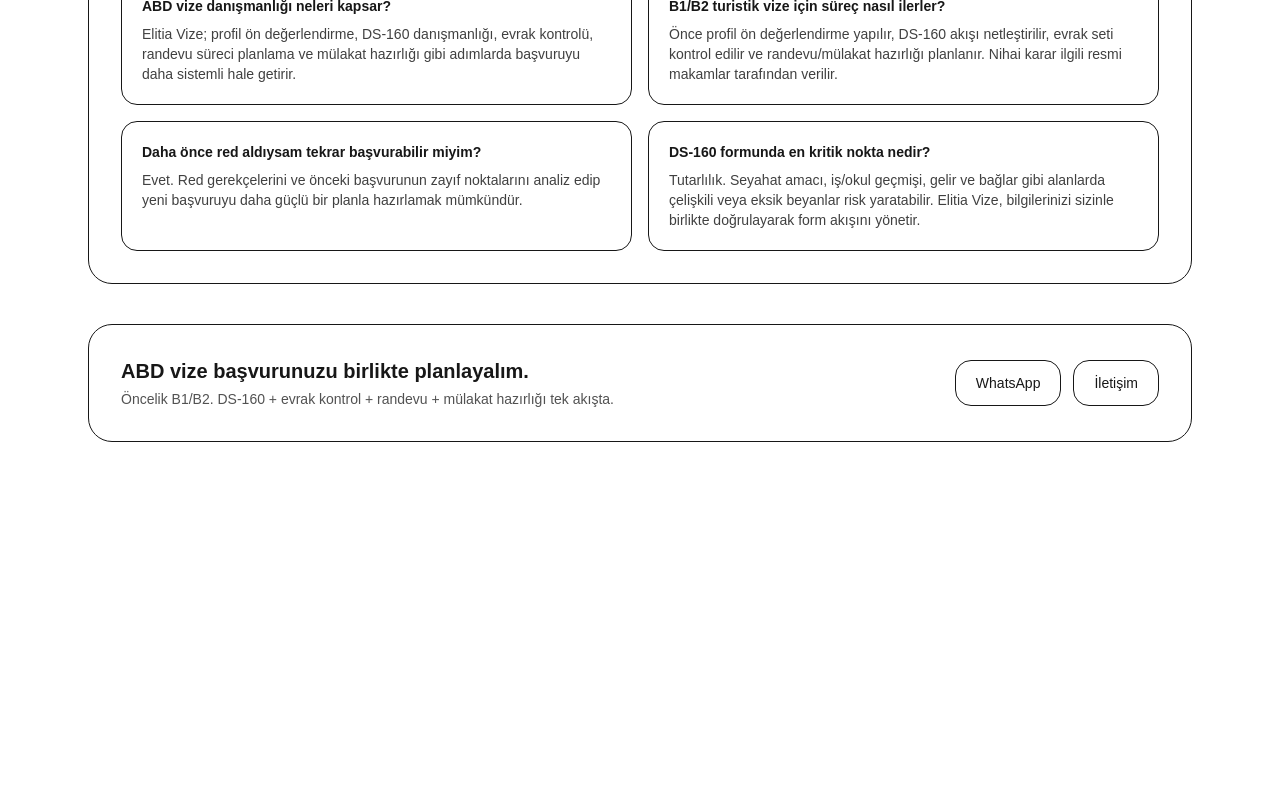
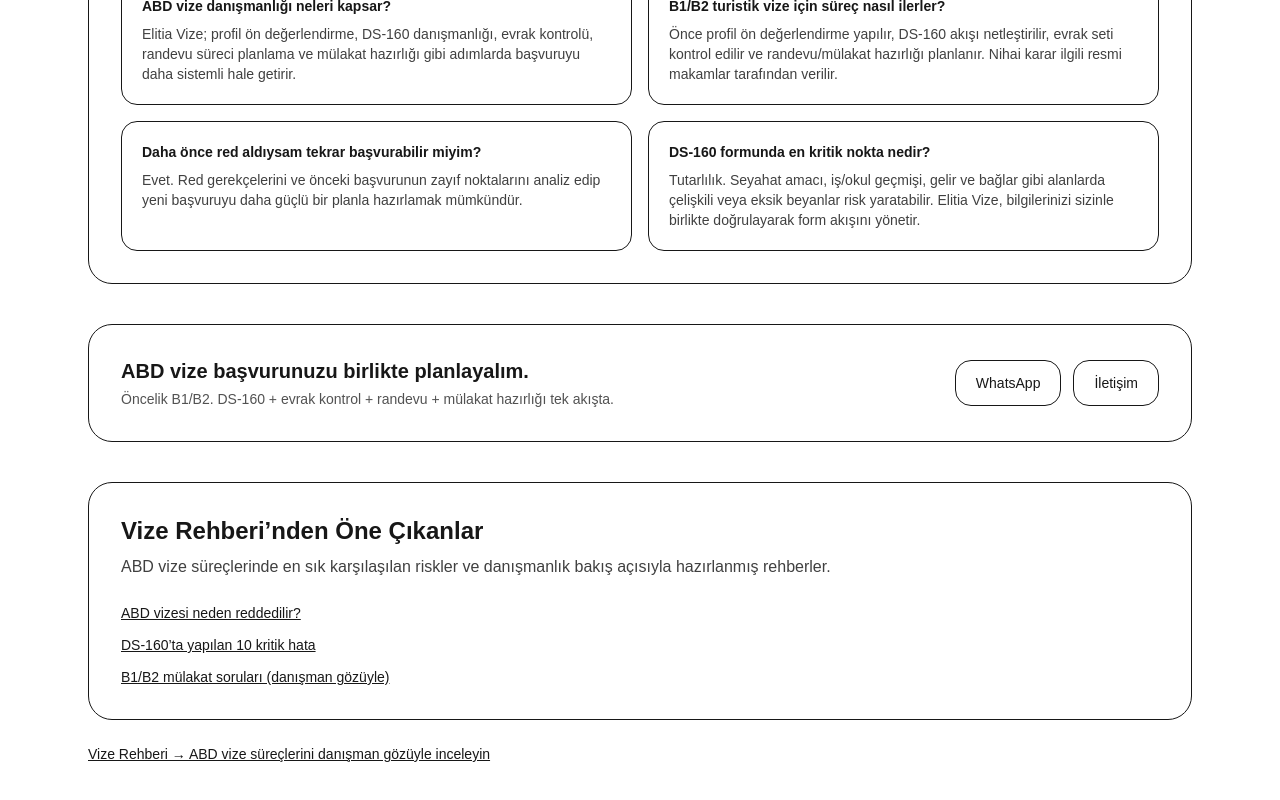
Before and after one commit to fidans/elitiavize-web, a Next.js app: page /abd-vizesi in a window 1280 px wide. Shown: the part 1405-2205 px from the top of the page. Before the commit the page ends 1895 px from the top, so only its background shows below. Built offline with nearby package versions, Linux system fonts and the light colour scheme.

Commit message:
seo: strengthen internal linking to blog

```diff
--- a/app/abd-vizesi/page.tsx
+++ b/app/abd-vizesi/page.tsx
@@ -260,6 +260,50 @@
           </div>
         </div>
       </section>
+      <section className="mt-10 rounded-3xl border p-8">
+        <h2 className="text-2xl font-semibold">
+            Vize Rehberi’nden Öne Çıkanlar
+        </h2>
+        <p className="mt-2 text-neutral-700">
+            ABD vize süreçlerinde en sık karşılaşılan riskler ve danışmanlık
+            bakış açısıyla hazırlanmış rehberler.
+        </p>
+
+        <ul className="mt-6 space-y-3 text-sm">
+            <li>
+                <Link
+                    href="/blog/abd-vizesi-neden-reddedilir"
+                className="underline"
+      >
+        ABD vizesi neden reddedilir?
+      </Link>
+    </li>
+    <li>
+      <Link
+        href="/blog/ds-160-hatalari"
+        className="underline"
+      >
+        DS-160’ta yapılan 10 kritik hata
+      </Link>
+    </li>
+    <li>
+      <Link
+        href="/blog/b1-b2-mulakat-sorulari"
+        className="underline"
+      >
+        B1/B2 mülakat soruları (danışman gözüyle)
+      </Link>
+    </li>
+  </ul>
+</section>
+<Link
+  href="/blog"
+  className="inline-flex underline text-sm mt-6"
+>
+  Vize Rehberi → ABD vize süreçlerini danışman gözüyle inceleyin
+</Link>
+
+
     </main>
   );
 }
```
